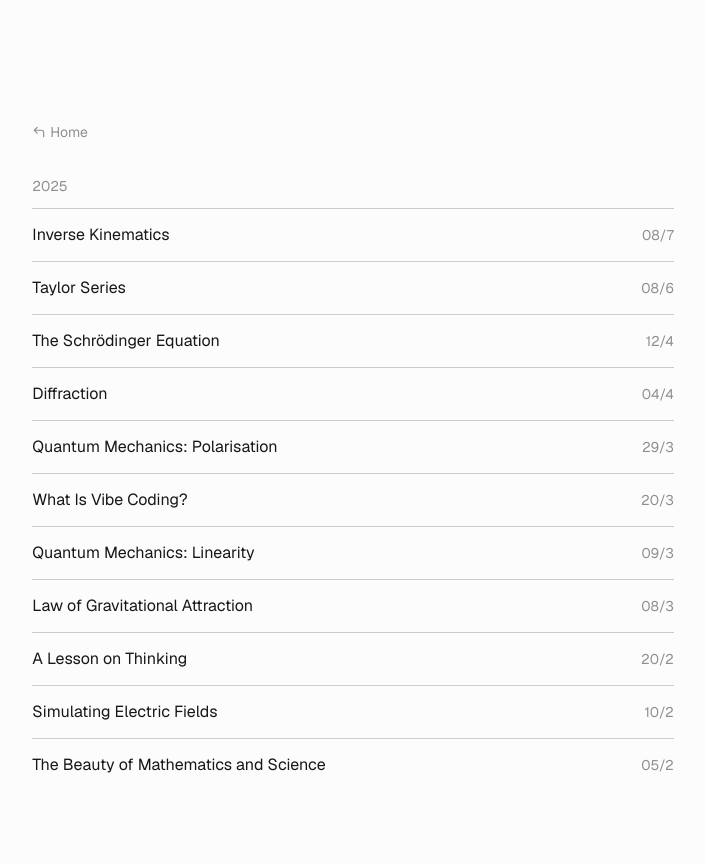
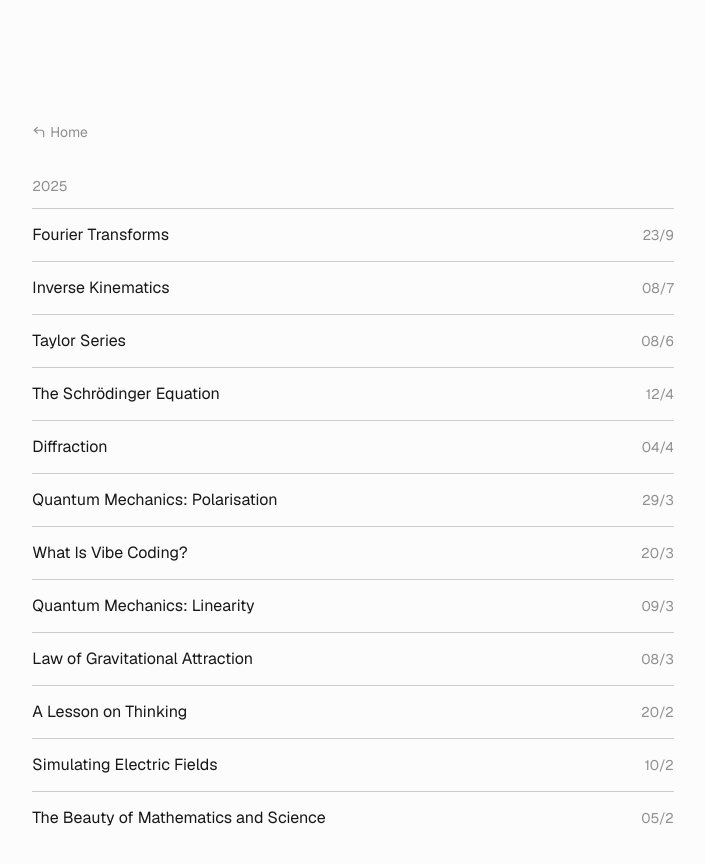
Before and after one commit to Karledo/karledo.github.io, a Next.js app: page /writing in a window 1280 px wide. Shown: the top 864 px of the page, without its empty margins (287-992 px from the left). Built offline with nearby package versions, Linux system fonts and the light colour scheme.

Commit message:
Add Fourier Transforms article

```diff
--- /dev/null
+++ b/app/writing/(content)/fourier-transforms/page.mdx
@@ -0,0 +1,33 @@
+import { DynamicTitle } from "@/components/dynamic-title";
+import { AnchoredHeader } from "@/components/anchored-header";
+import { Latex } from "@/components/latex";
+
+export const metadata = {
+  title: "Fourier Transforms",
+  description: "What are Fourier Transforms",
+  alternates: {
+    canonical: "/fourier-transforms",
+  },
+};
+
+<DynamicTitle className="mb-7" slug="/fourier-transforms" />
+
+<article>
+  <div className="mb-7 space-y-7">
+    <AnchoredHeader id="what-are-fourier-transforms">What are Fourier Transforms</AnchoredHeader>
+
+    Essentially, a Fourier transform is a mathematical operation that we can perform on a sinusoidal function to break down it down into the particular frequencies that make it up. They are particularly useful in fields like image processing, signal processing and physics. There are a number of different analogies for Fourier transforms It is the equivalent to *unmixing* paint into the component colours that made that colour of paint.
+
+    <AnchoredHeader id="deriving-fourier-transforms">Deriving Fourier Transforms</AnchoredHeader>
+
+    Let's say that you have some signal <Latex text="$x(t)$" />, and you know the amplitude of signal at each point in time. <Latex text="$x(t)$" /> isn't composed of a single frequency however, but rather a superposition of multiple frequencies. We need way to disassemble the signal into the frequencies that make it up.
+
+    Say we have a wave of frequency <Latex text="$f$" />. A useful way to mathematically express waves is by using trigonometric functions, so let's do that. We need to convert the frequency of the wave to an angular frequency, therefore, let's define the variable <Latex text="$\omega$" /> to be the angular frequency, hence <Latex text="$w = 2\pi f$" />. We can now write the wave as <Latex text="$cos(\omega t)$" /> or <Latex text="$sin(\omega t)$" />, we use both <Latex text="$cos(\omega t)$" /> and <Latex text="$sin(omega t)$" />, because every phase shift can be accounted for by using some combination of the two trigonometric functions.
+
+    Let's take a moment to try and understand what we're trying to achieve here; we're trying to create a mathematical functions, such that, when we apply it on the signal <Latex text="$x(t)$" /> it tells us the constituent frequencies that make up the signal. So naturally, it makes sense that we're going to have to develop a way to quantify how well a particular frequency correlates with <Latex text="$x(t)$" />.
+
+    Let's say want to test whether an arbitrary angular frequency was contained within <Latex text="$x(t)$" />. If we multiply <Latex text="$x(t)$" /> by <Latex text="$cos(\omega t)$" /> and <Latex text="$sin(omega t)$" />, we get <Latex text="$x(t)cos(\omega t)" /> and <Latex text="$x(t)sin(\omega t)$" />. Essentially, what we're doing here is projecting <Latex text="$x(t)$" /> onto <Latex text="$cos(\omega t)$" /> and <Latex text="$sin(omega t)$" /> respectively. Coincidentally, the area under this projected graph will give us a measure of how much the <Latex text="$cosine$" /> and <Latex text="$sine$" /> of a particular angular frequency matches up with <Latex text="$x(t)$" /> and we get this area by taking the integral.
+
+    Once we have the area under the projections <Latex text="$x(t)cos(\omega t)" /> and <Latex text="$x(t)sin(\omega t)" />, we need a way to combine these values to get a single measurement of how well this particularly angular frequency correlates to <Latex text="$x(t)$" /> . Well, since the areas effectively measure the correlation of each frequency to <Latex text="$x(t)$" />, by measuring how much the frequency matches up when it's in phase i.e. <Latex text="$cos(\omega t)$" /> and also measuring the how much the frequency matches up when it's in quadrature i.e. <Latex text="$sin(\omega t)$" />. It becomes obvious that these values are the sides of a right-angled triangle, hence we can get a final magnitude using Pythagoras—and this is what we've been looking for, an absolute measure of how well a frequency correlates with <Latex text="$x(t)$" />
+  </div>
+</article>
--- a/app/writing/page-data.ts
+++ b/app/writing/page-data.ts
@@ -60,4 +60,9 @@ export const pages: Page[] = [
     date: new Date(2025, 6, 8),
     slug: "/inverse-kinematics",
   },
+  {
+    title: "Fourier Transforms",
+    date: new Date(2025, 8, 23),
+    slug: "/fourier-transforms",
+  },
 ];
```
Also changed, not shown: components/anchored-header.tsx (+5 -10 lines).
